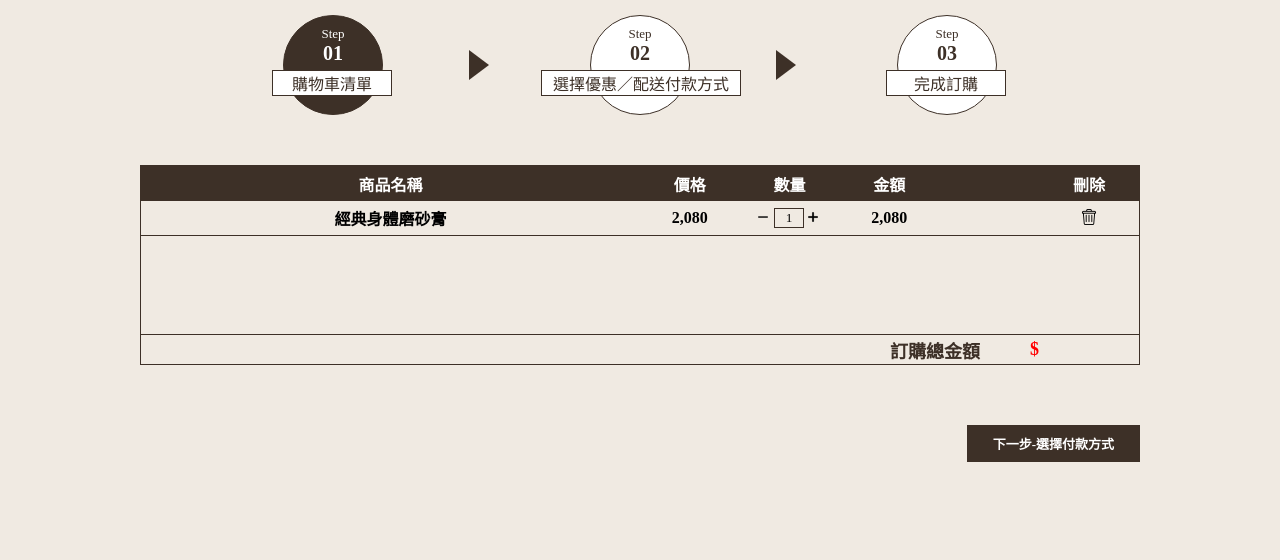
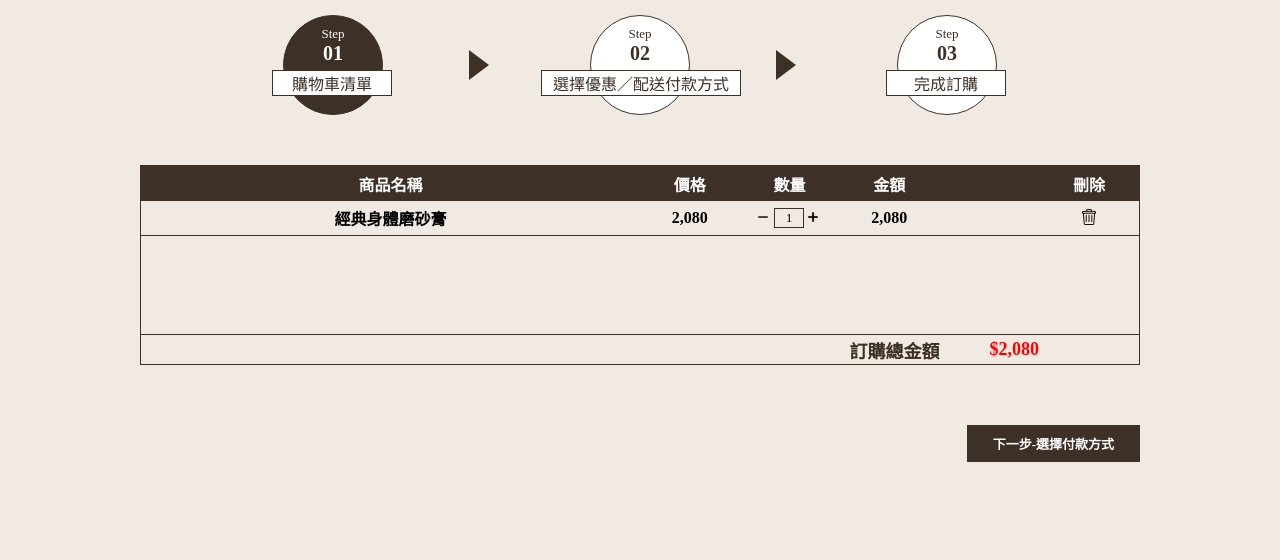
Before and after one commit to Florence-tsou/TFD102-01, a plain HTML site: page cart.html in a window 1280 px wide. Shown: the part 85-645 px from the top of the page. Drawn offline with Linux system fonts and the light colour scheme.

Commit message:
第二版

```diff
--- a/cart.html
+++ b/cart.html
@@ -111,7 +111,7 @@
 
         <div class="total">
           <p>訂購總金額</p>
-          <p>$<span id="total"></span></p>
+          <p>$2,080</p>
         </div>
 
       </div>
```
